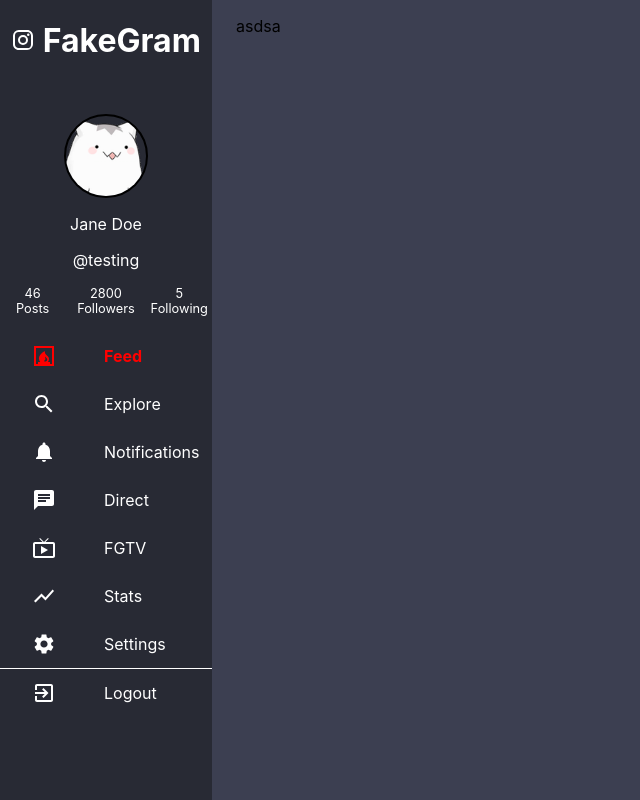
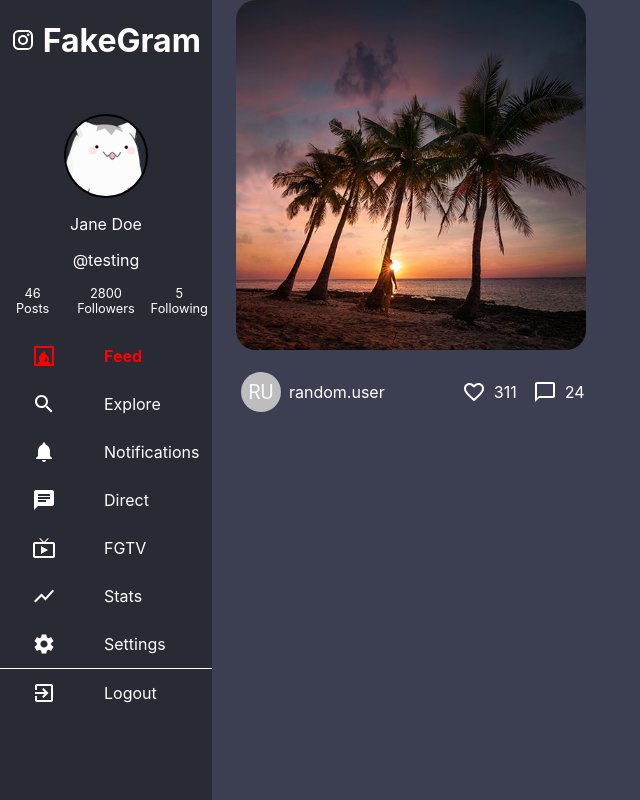
Before and after one commit to JNoris/social-media-react-app, a React (Create React App) app in the folder social-media-react-app/: page / in a window 1280 px wide. Shown: the whole page, without its empty margins (0-640 px from the left). Built offline with nearby package versions, Linux system fonts and the light colour scheme.

Commit message:
cleaned up import statements

```diff
--- a/social-media-react-app/src/components/Home/Home.js
+++ b/social-media-react-app/src/components/Home/Home.js
@@ -5,11 +5,8 @@ import PostCard from '../PostCard/PostCard';
 const Home = () => {
     return(
         <HomeWrapper>
-            <p>
-                asdsa
-            </p>
+            <PostCard />
         </HomeWrapper>
-       // <PostCard />
     );
 }
 export default Home;
--- a/social-media-react-app/src/components/PostCard/PostCard.js
+++ b/social-media-react-app/src/components/PostCard/PostCard.js
@@ -1,5 +1,5 @@
 import React, { useState } from 'react';
-import { Card} from '@material-ui/core';
+import Card from '@material-ui/core/Card';
 import {CardWrapper} from './PostCard.styles'
 import PostCardContent from './PostCardContent/PostCardContent'
 import PostImage from './PostCardContent/PostImage'
--- a/social-media-react-app/src/components/PostCard/PostCard.styles.js
+++ b/social-media-react-app/src/components/PostCard/PostCard.styles.js
@@ -11,7 +11,4 @@ export const CardWrapper = styled.div`
     .MuiPaper-elevation1 {
         box-shadow: none;
     }
-
-    //for testing on home page
-    margin-left: 20rem;
 `;
--- a/social-media-react-app/src/components/PostCard/PostCardContent/PostCardContent.js
+++ b/social-media-react-app/src/components/PostCard/PostCardContent/PostCardContent.js
@@ -1,6 +1,7 @@
 import React, { useState } from 'react';
-import {CardContent, CardActions, Avatar } from '@material-ui/core';
-import {ContentWrapper, ContentComponent } from './PostCardContentStyles'
+import CardContent from '@material-ui/core/CardContent';
+import CardActions from '@material-ui/core/CardActions';
+import {ContentWrapper} from './PostCardContentStyles'
 import PostStats from './PostStats'
 import UserInfo from './UserInfo'
 
--- a/social-media-react-app/src/components/PostCard/PostCardContent/PostImage.js
+++ b/social-media-react-app/src/components/PostCard/PostCardContent/PostImage.js
@@ -1,5 +1,5 @@
 import React, { useState } from 'react';
-import {CardMedia } from '@material-ui/core';
+import CardMedia  from '@material-ui/core/CardMedia';
 import {Media} from './PostCardContentStyles';
 //temp
 import img from '../../temp/postImgs/img5.jpg'
--- a/social-media-react-app/src/components/PostCard/PostCardContent/PostStats.js
+++ b/social-media-react-app/src/components/PostCard/PostCardContent/PostStats.js
@@ -27,12 +27,15 @@ const PostStats = () => {
                     onClick={handleLike}
                     style={heartColor}
                 />
+                    {/* onClick open list view of likes */}
                     <p id="likes">311</p>
+                    {/* TO DO on click */}
             </ContentComponent>
             <ContentComponent>
                 <ChatBubbleOutlineIcon
                     // onClick open individual post view - shows input field to comment + view comments
                 />
+                    {/* onClick open list view of commments */}
                     <p id="comments">24</p>
                 </ContentComponent>
         </PostActions>
--- a/social-media-react-app/src/components/PostCard/PostCardContent/UserInfo.js
+++ b/social-media-react-app/src/components/PostCard/PostCardContent/UserInfo.js
@@ -1,5 +1,5 @@
 import React, { useState } from 'react';
-import { Avatar } from '@material-ui/core';
+import Avatar from '@material-ui/core/Avatar';
 import {ContentComponent} from './PostCardContentStyles'
 
 const UserInfo = () => {
```
